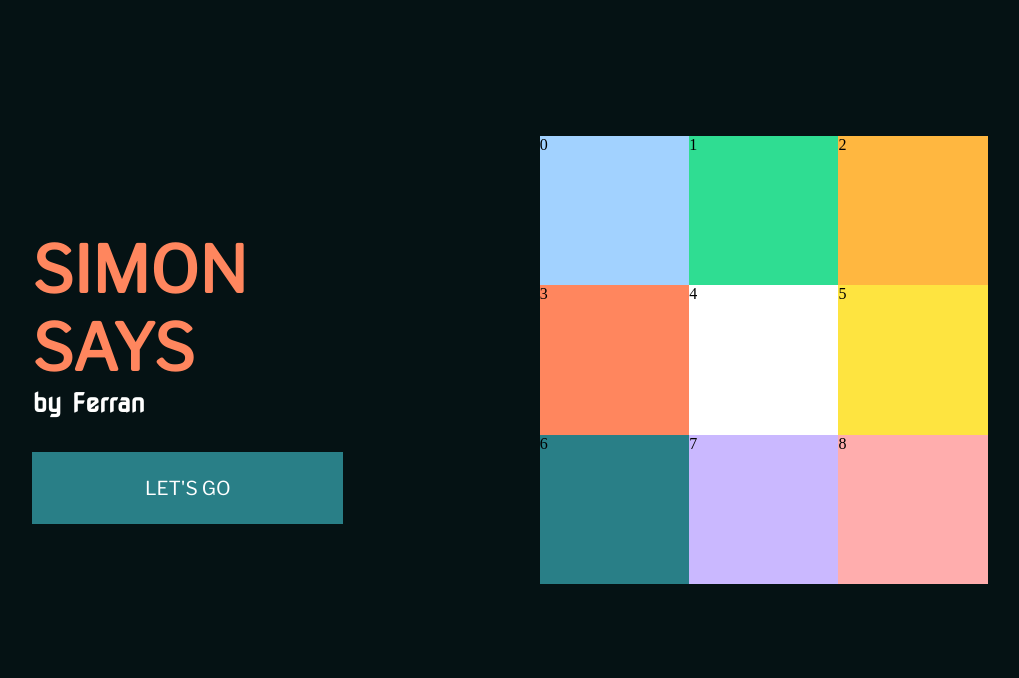
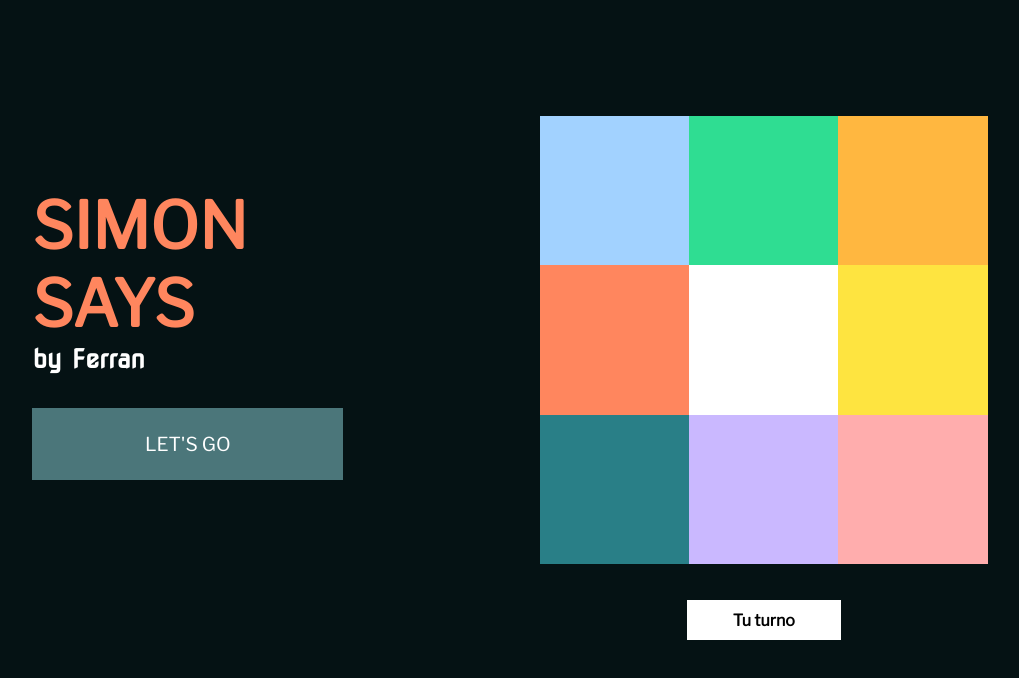
Before and after one commit to Feeeeerran/Simon-says, a plain HTML site: page index.html in a window 1280 px wide. Both pictures are taken after a click on the button "LET'S GO". Shown: the whole page, without its empty margins (113-1132 px from the left). Drawn offline with nearby package versions, Linux system fonts and the light colour scheme.

Commit message:
Fin de la lógica de las partidas --> falta aclarar el nuevo juego + algunos visuales

```diff
--- a/block.js
+++ b/block.js
@@ -2,6 +2,7 @@ function Block(id,domE) {
     this.id = id
     this.domE = domE
     this.showing = true;
+    this.playing = false;
 
     this.returnId = function() {
         return this.id;
@@ -17,15 +18,13 @@ function Block(id,domE) {
 
     this.domE.addEventListener("click",()=> {
         if (this.showing) {
-
-
-
-
-
-
             // Efectos visuales
             this.domE.classList.toggle("clicky")
             setTimeout(()=> this.domE.classList.remove("clicky"),300)
         }
+
+        if (this.playing) {
+            verif(this.id);
+        }
     })
 }
--- a/index.html
+++ b/index.html
@@ -4,28 +4,45 @@
     <meta charset="UTF-8">
     <meta http-equiv="X-UA-Compatible" content="IE=edge">
     <meta name="viewport" content="width=device-width, initial-scale=1.0">
-    <title>Document</title>
+    <link rel="icon" href="icon.png">
+    <title>Simon Says by Ferran</title>
+
+
     <link rel="stylesheet" href="style.css">
+    <script src="https://unpkg.com/sweetalert/dist/sweetalert.min.js"></script>
 </head>
 <body>
     <main>
         <section class="left-panel">
             <h1>SIMON SAYS</h1>
             <button>LET'S GO</button>
+            <svg xmlns="http://www.w3.org/2000/svg" class="icon icon-tabler icon-tabler-check" width="44" height="44" viewBox="0 0 24 24" stroke-width="2" stroke="#00b341" fill="none" stroke-linecap="round" stroke-linejoin="round">
+                <path stroke="none" d="M0 0h24v24H0z" fill="none"/>
+                <path d="M5 12l5 5l10 -10" />
+            </svg>
+            <svg xmlns="http://www.w3.org/2000/svg" class="icon icon-tabler icon-tabler-x" width="44" height="44" viewBox="0 0 24 24" stroke-width="2" stroke="#ff2825" fill="none" stroke-linecap="round" stroke-linejoin="round">
+                <path stroke="none" d="M0 0h24v24H0z" fill="none"/>
+                <line x1="18" y1="6" x2="6" y2="18" />
+                <line x1="6" y1="6" x2="18" y2="18" />
+            </svg>
         </section>
         <section class="right-panel">
             <div class="container">
-                <div class="block">0</div>
-                <div class="block">1</div>
-                <div class="block">2</div>
-                <div class="block">3</div>
-                <div class="block">4</div>
-                <div class="block">5</div>
-                <div class="block">6</div>
-                <div class="block">7</div>
-                <div class="block">8</div>
+                <div class="block"></div>
+                <div class="block"></div>
+                <div class="block"></div>
+                <div class="block"></div>
+                <div class="block"></div>
+                <div class="block"></div>
+                <div class="block"></div>
+                <div class="block"></div>
+                <div class="block"></div>
+            </div>
+            <div class="tu-turno">
+                <p>Tu turno</p>
             </div>
         </section>
+
     </main>
 </body>
 <script src="block.js"></script>
--- a/main.js
+++ b/main.js
@@ -3,31 +3,80 @@ console.log("Hola mundo")
 // Setup
 let grid = [];
 let sec = [];
+var play;
 
 // DOM
 let blocks = document.querySelectorAll(".block");
-let newSec = document.querySelector("button");
-
-newSec.addEventListener("click", () => {
-    sec = secuencia(sec);
-
-})
+let buttonPlay = document.querySelector("button");
+let turnoPlayer = document.querySelector(".tu-turno");
+let containerBlock = document.querySelector(".container");
+let checkIcon = document.querySelector(".icon")
 
 // Definiendo que es cada bloque
 var i = 0;
 for (block of blocks) {
-    grid[i] = new Block(i+1,block)
+    grid[i] = new Block(i,block)
     i++;
 }
 
 
-// Iniciando el juego
+// ~~~~~~~~~~~~~~~~  INICIANDO EL JUEGO  ~~~~~~~~~~~~~~~~~~~~
+// El botón let's go me inicia el juego
+buttonPlay.addEventListener("click", sSays)
+function sSays() {
+    turnoPlayer.classList.remove("tuTurno-animOut");
+    checkIcon.classList.remove("checkIn")
+
+    // Una vez mostrada la secuencia llamamos al turno del jugador
+    // Para eso desactivamos el eventListener del let's go
+    sec = secuencia(sec);
+    buttonPlay.removeEventListener("click",sSays);
+    play = 0;
+}
+
+
+// función que llaman los bloques al ser clickeados
+// Criterios a tener en cuenta
+//  - Mientras se acierte le puedo dar click la cantidad de valores que haya en sec
+//  - Si ha sido todo correcto --> cuando hago click bien al último sale el cartel todo bien --> darle al let's go
+//  - Si se falla al menos una sola vez --> cartel de equivocado + volver a jugar
+function verif(select) {
+    turnoPlayer.classList.remove("tuTurno-animIn");
+    turnoPlayer.classList.add("tuTurno-animOut");
+
+    if (select == sec[play] && play == sec.length-1) {
+        // Todo perfecto --> volvemos a activar la secuencia
+        // Desactivamos el modo playing
+        grid.forEach((e) => {
+            e.playing = false;
+        })
+
+        buttonPlay.classList.remove("button-blocked")
+        checkIcon.classList.add("checkIn")
+
+
+        // Volvemos a cargar el eventListener
+        buttonPlay.addEventListener("click", sSays)
+
+
+    } else if (select == sec[play] && play < sec.length) {
+        // Opción buena --> sigue jugando --> añadir alguna animación
+    } else {
+
+    }
+
+    play++;
+}
+
+
 
 
 
 
 // Definiendo la secuencia + mostrarla en dom
 function secuencia(arrSec) {
+    // DEFINE LA SECUENCIA
+    // Obtengo un array de secuencias que van de 0 a 8 No van de 1 a 9 por temas de indexación en los arrays
     if (arrSec[0] == undefined) {
         for (let i=0;i<3;i++) {
             arrSec.push(rand(9));
@@ -35,37 +84,68 @@ function secuencia(arrSec) {
     } else {
         arrSec.push(rand(9));
     }
-
-    // Obtengo un array de secuencias que van de 0 a 8
-    // No van de 1 a 9 por temas de indexación en los arrays
     console.log(arrSec)
 
-    // Para mostrar bloqueamos al botón, luego en la función lo volvemos a activar
-    newSec.disabled = true
-    // Además de bloquear el botón bloqueamos el click a los bloques
-    grid.forEach((e) => {e.showing = false})
+
+    // MUESTRO LA SECUENCIA
+    // Usamos la función para bloquear botones
+    toggleClick(false)
     // Mostrando la arrSec --> a través de recursividad
-    let it = 0;
-    showSec(it,arrSec);
+    showSec(0,arrSec);
 
     return arrSec;
 }
 
-// Función recursiva para mostrar los
+// Función recursiva para mostrar los bloques (uso recursividad para aprovechar el TimeOut)
 function showSec(it,array) {
-
-    newSec.classList.add("button-blocked");
     if (it != array.length) {
         grid[array[it]].show();
         setTimeout(()=> showSec(it+1,array),500);
     } else {
-        newSec.disabled = false;
-        newSec.classList.remove("button-blocked");
+        // Una vez finaliza la iteración recursiva muestro el cartel del turno y desbloqueo los botones
+        toggleClick(true)
+        turnoPlayer.classList.add("tuTurno-animIn")
+
+        // Finaliza la secuencia ahora el usuario puede jugar
+        grid.forEach((e) => {
+            e.playing = true;
+        })
+
+        buttonPlay.classList.add("button-blocked")
         return;
     }
 }
 
 
+
+
+// Función para bloquear botones tanto del let's go como los bloques
+function toggleClick(bool) {
+    if (bool) {
+        grid.forEach((e) => {
+            e.showing = bool;
+            e.domE.classList.remove("button-blocked")
+        });
+
+        buttonPlay.disabled = !bool;
+        buttonPlay.classList.remove("button-blocked");
+    } else {
+        grid.forEach((e) => {
+            e.showing = bool;
+            e.domE.classList.add("button-blocked")
+        });
+
+        buttonPlay.disabled = !bool;
+        buttonPlay.classList.add("button-blocked");
+    }
+
+    // Explicación:
+    //  Si quiero bloquear los botones --> argumento debe ser false
+    //  Si quiero desbloquearlos --> argumento debe ser true
+
+}
+
+// Función rand --> numero aleatorio entero entre 0 y num-1
 function rand(num) {
     return Math.floor(Math.random()*num)
 }
--- a/style.css
+++ b/style.css
@@ -60,6 +60,33 @@ button {
         color:#FFF;
     }
 
+    svg {
+        opacity: 0;
+        position: relative;
+        top:-8%;
+        left:105%;
+        stroke:#35ca74;
+        transition: opacity 0.5s;
+    }
+
+    .checkIn {
+        animation: showCheck 0.5s forwards;
+    }
+
+
+
+    @keyframes showCheck {
+        0% {
+            transform: scale(0);
+        }
+        100% {
+            opacity: 1;
+            transform: scale(1.5);
+        }
+    }
+
+
+
 
     /* RIGTH */
     .right-panel {
@@ -112,25 +139,94 @@ button {
     }
 
     .block {
-    transition: border 0.1s;
+        cursor: pointer;
+        filter: grayscale(0) !important;
+        transition: transform 0.1s, border 0.3s;
     }
 
+    .block:hover {
+        /* opacity: 0.8; */
+        /* border:5px double #000; */
+        transform:scale(0.95)
+    }
 
+    /* ALERT TURNOS */
+    .tu-turno {
+        visibility: hidden;
+        position: relative;
+        top: 5%;
+        margin: 0;
+        background-color: #FFF;
+        height: 5vh;
+        width: 12vw;
+
+        display: flex;
+        align-items: center;
+        justify-content: center;
+    }
+
+    .tu-turno p {
+        margin: 0;
+        text-align: center;
+        font-family: 'Libre Franklin', sans-serif;
+        font-size: 2vh;
+        font-weight: bold;
+    }
+
+    .tuTurno-animIn {
+        animation: softDown 0.8s forwards ease-out;
+    }
+
+    .tuTurno-animOut {
+        animation: fadeOut 0.8s forwards;
+    }
+
+    @keyframes softDown {
+        0% {
+            opacity: 0;
+            transform: translate(0,-2vh);
+        }
+
+        100% {
+            opacity: 1;
+            transform: translate(0);
+            visibility: visible;
+        }
+    }
+
+    @keyframes fadeOut {
+        0% {
+            opacity: 1;
+            visibility: visible;
+        }
+        100% {
+            opacity: 0;
+        }
+    }
 
     /* Cambios visuales + animaciones */
     .clicky {
-    border:4px #66645c3d inset;
+        /* border:4px #66645c3d inset; */
+        transform:scale(0.92) !important;
+        opacity:0.8 ;
     }
 
     .show {
+        position: relative;
+        z-index: 100;
         animation: size 0.2s alternate;
+        filter: grayscale(0);
     }
 
     @keyframes size {
-    50% {transform: scale(1.1)}
+        50% {transform: scale(1.2)}
     }
 
     .button-blocked {
         cursor:not-allowed;
-    filter:grayscale(0.5);
+        filter: grayscale(0.5);
     }
+
+
+    /* .grayscale {
+    } */
```
Also changed, not shown: icon.png (added). Lines whose indentation alone changed are shown as unchanged.
